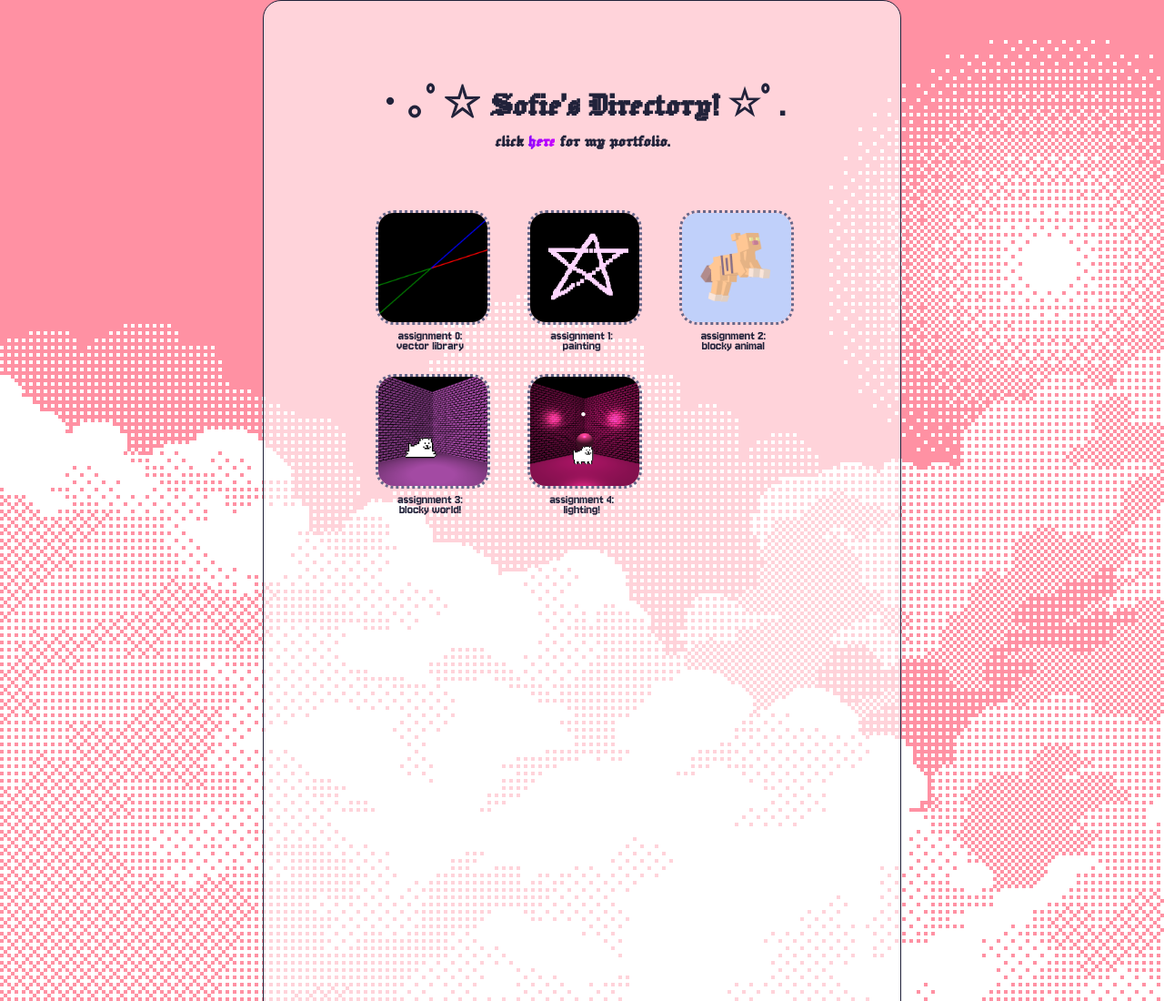
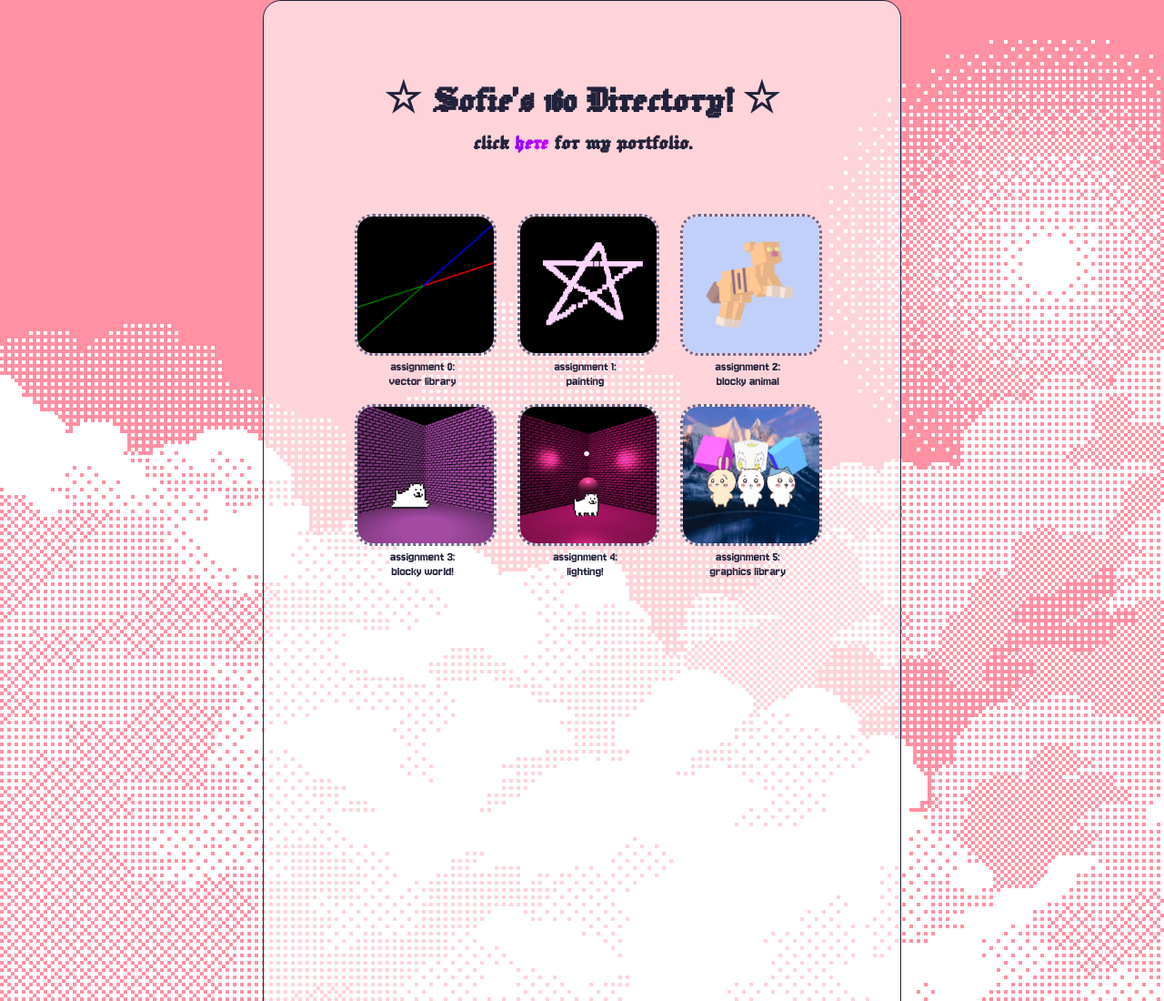
Before and after one commit to aminisofia/CSE160, a plain HTML site: page index.html in a window 1280 px wide. Shown: the top 1100 px of the page at 91% size. Drawn offline with Linux system fonts and the light colour scheme.

Commit message:
fixed display things

```diff
--- a/index.html
+++ b/index.html
@@ -9,7 +9,7 @@
 <body>
 <div class="center">
     <div class="intro">
-        <h1>･ ｡ﾟ☆ Sofie's Directory! ☆ﾟ.</h1>
+        <h1>☆ Sofie's 160 Directory! ☆</h1>
         <h2> click <a href="https://www.sofiaminifard.com/" target="_blank`">here</a> for my portfolio.</h2>
     </div>
 
@@ -53,6 +53,14 @@
             <p>assignment 4:</p>
             <p>lighting!</p>
         </div>
+
+        <div class="five">
+            <a href="https://aminisofia.github.io/CSE160/asg5/index.html">
+                <img src="images/asg5.png" alt="screenshot from asg5">
+            </a>
+            <p>assignment 5:</p>
+            <p>graphics library</p>
+        </div>
     </div>
 </div>
 
--- a/style.css
+++ b/style.css
@@ -52,20 +52,20 @@ a:hover {
 }
 
 h1 {
-    font-size: 40px;
+    font-size: 45px;
     margin-bottom: -10px;
     margin-top: -20px;
 }
 
 h2 {
-    font-size: 20px;
+    font-size: 25px;
 }
 
 .assignments {
     display: grid;
     grid-template-columns: repeat(3, 2fr);
     place-items: center;
-    /*gap: 1rem;*/
+    gap: 1.8rem;
     margin-top: 50px;
     height: 300px;
     width: 500px;
@@ -86,16 +86,13 @@ h2 {
 
 .assignments img {
     border-radius: 20px;
-    height: 120px;
-    width: 120px;
-    margin-left: 15px;
+    height: 150px;
+    width: 150px;
     margin-top: 15px;
     justify-content: center;
     margin-bottom: -15px;
     transition: 1.5s ease;
     border: 3px dotted #67678a;
-
-
 }
 
 p {
@@ -103,5 +100,5 @@ p {
     color: #21223a;
     font-family: "body", sans-serif;
     font-size: 15px;
-    margin-bottom: -20px;
+    margin-bottom: -15px;
 }
```
Also changed, not shown: asg5/index.html (+3 -2 lines), images/asg5.png (added).
